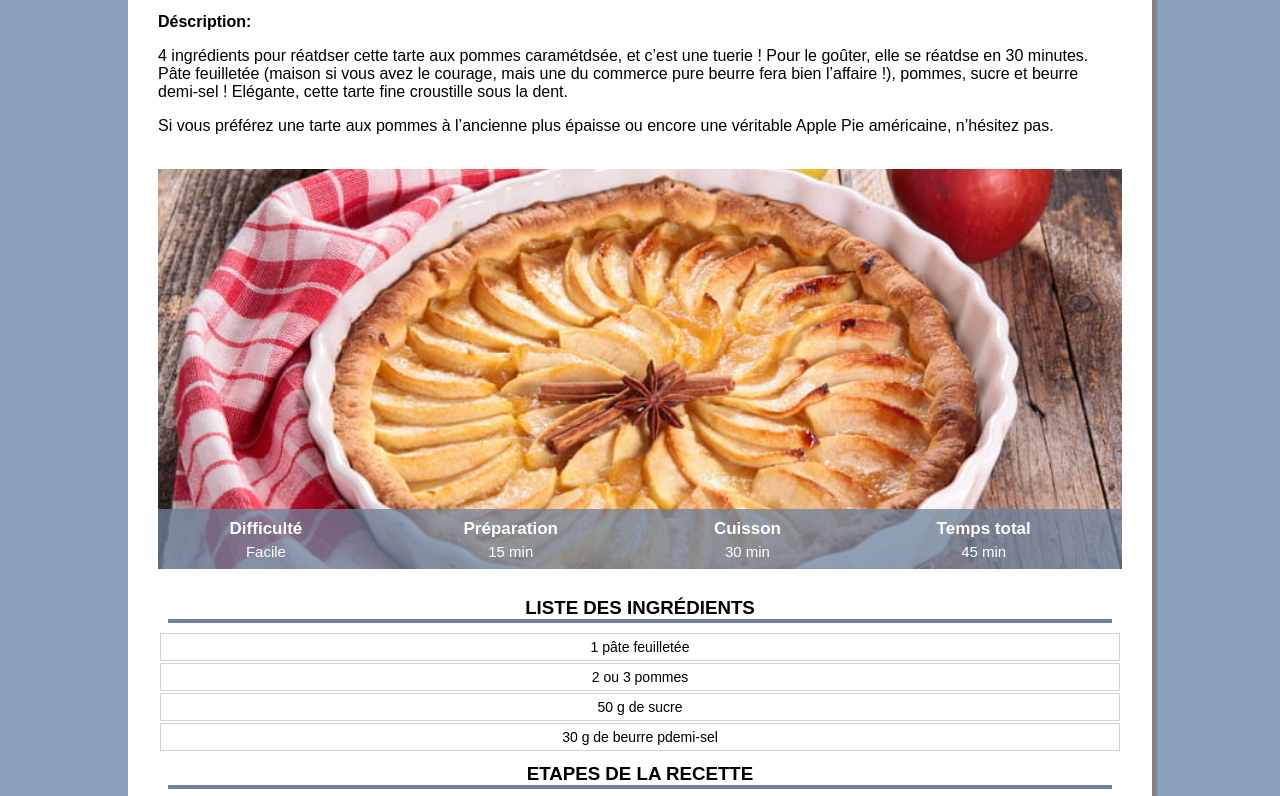
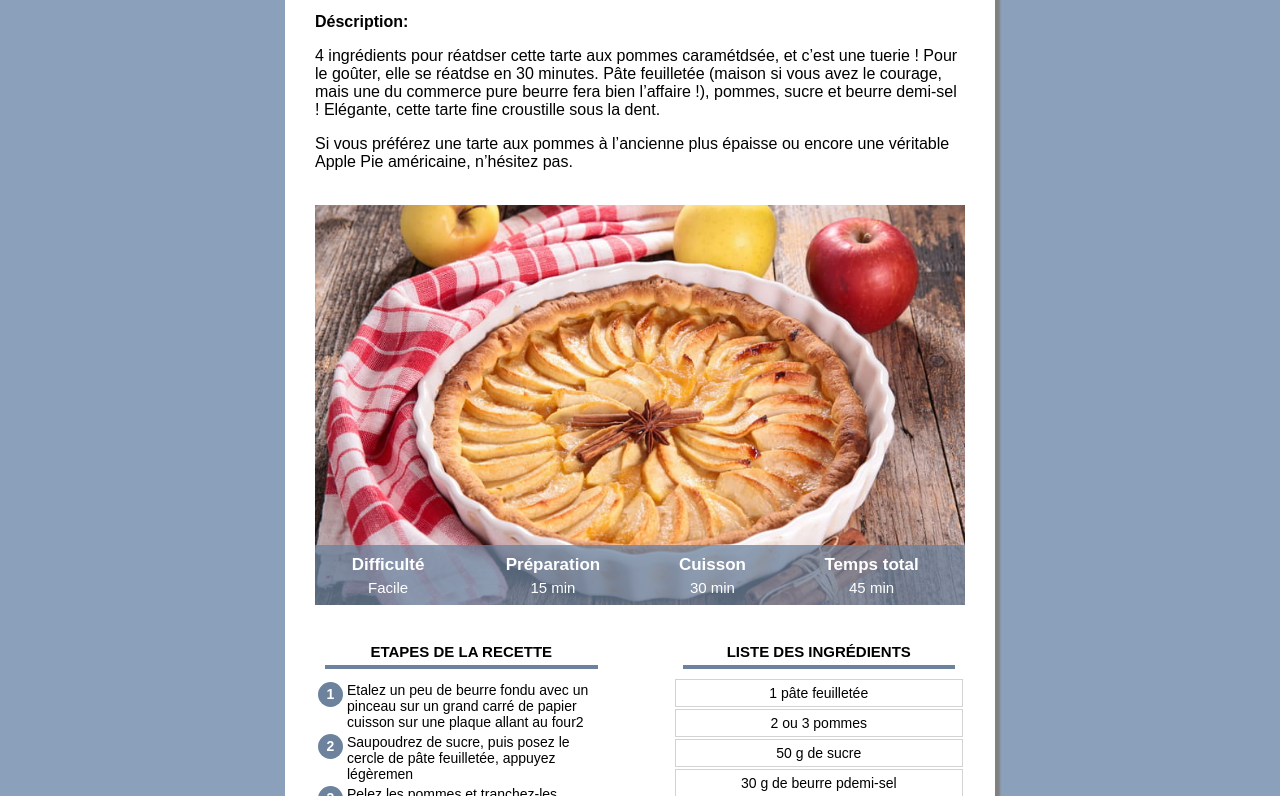
Before and after one commit to serhiri/recette, a plain HTML site: page index.html in a window 1280 px wide. Shown: the part 153-949 px from the top of the page. Drawn offline with Linux system fonts and the light colour scheme.

Commit message:
Add files via upload

```diff
--- a/index.html
+++ b/index.html
@@ -3,6 +3,7 @@
     <head>
         <title>Ma page recette</title>
         <meta charset="UTF-8">
+        <meta name="viewport" content="width=device-width, initial-scale=1.0">
         <link rel="stylesheet" href="recette.css"/>
     </head>
     <body>
@@ -35,7 +36,7 @@
                 </table>
             </div>
             <br>
-            <div class="colonne1 colonne">
+            <div class="colonne2 colonne">
                 <h3>liste des ingrédients</h3>
                 <div class="liste1">
                     <p>1 pâte feuilletée</p>
@@ -44,7 +45,7 @@
                     <p>30 g de beurre pdemi-sel</p>
                 </div>
             </div>
-            <div class="colonne2 colonne">
+            <div class="colonne1 colonne">
                 <h3>Etapes de la recette</h3>
                 <table class="liste2">
                     <tr>
--- a/recette.css
+++ b/recette.css
@@ -16,9 +16,8 @@ div.black_font{
 }
 div.contenu{
     background-color: white;
-    margin: 0px 10% 50px 10%;
-    padding: 30px;
-    min-width: 350px;
+    margin: 40px 8px 40px 8px;
+    padding: 0px 0px 8px 8px;
     box-shadow: gray 5px 5px 2px;
 }
 h1 {
@@ -43,17 +42,17 @@ div.separateur{
 table.info{
     position: absolute;
     bottom: 0; width: 100%; color: white; background-color: #6C829DC0;;;
-    height: 60px;
+    height: 50px;
 }
 table.info td{
    text-align: center;
-   font-size: 15px;
+   font-size: 12px;
    vertical-align: top;
 
 }
 table.info th{
    text-align: center;
-   font-size: 17px;
+   font-size: 14px;
    vertical-align: bottom;
 }
 div.info{
@@ -113,3 +112,49 @@ table.liste2 td{
     padding: auto;
     margin: auto;
 }
+@media only screen and (min-width: 768px){
+    div.contenu {
+        min-width: 350px;
+        margin: 0px 10% 50px 10%;
+        padding: 30px;
+    }
+    table.info{
+        height: 60px;
+    }
+    table.info td{
+        font-size: 15px;
+
+    }
+    table.info th{
+       font-size: 17px;
+    }
+    div.colonne{
+        width: 45%;
+        margin-top: 10px;
+    }
+    div.colonne h3{
+        text-align: center;
+        text-transform: uppercase;
+        border-bottom: 4px solid #6C829D;
+        font-size: 15px;
+        padding-bottom: 5px;
+
+    }
+    div.colonne1{
+
+        display: inline-block;
+        margin-right: 10%;
+    }
+    div.colonne2{
+        float:right;
+
+
+    }
+}
+@media only screen and (min-width: 900px){
+    div.contenu {
+        margin-left: auto;
+        margin-right: auto;
+        width: 650px;
+    }
+}
```
